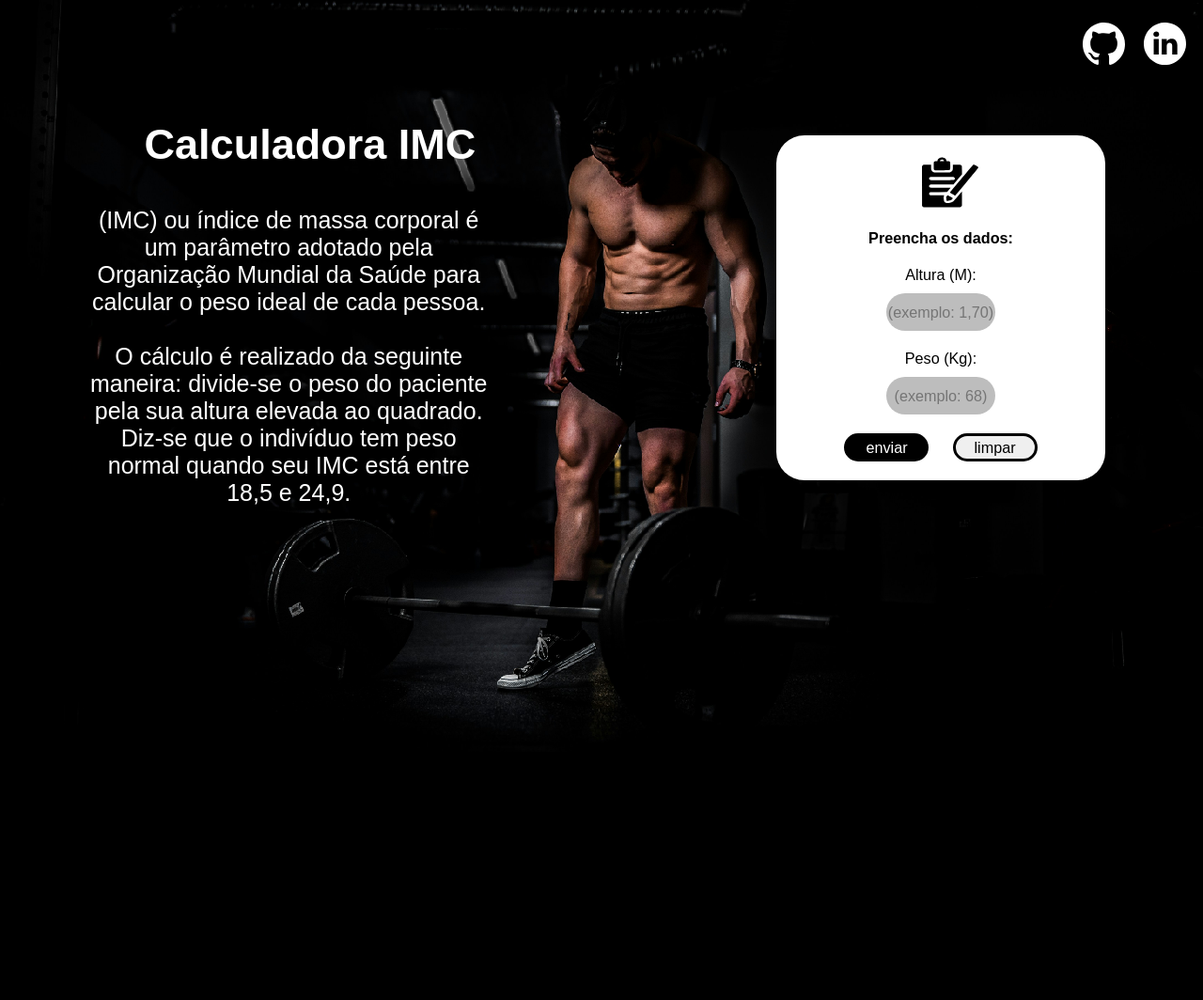
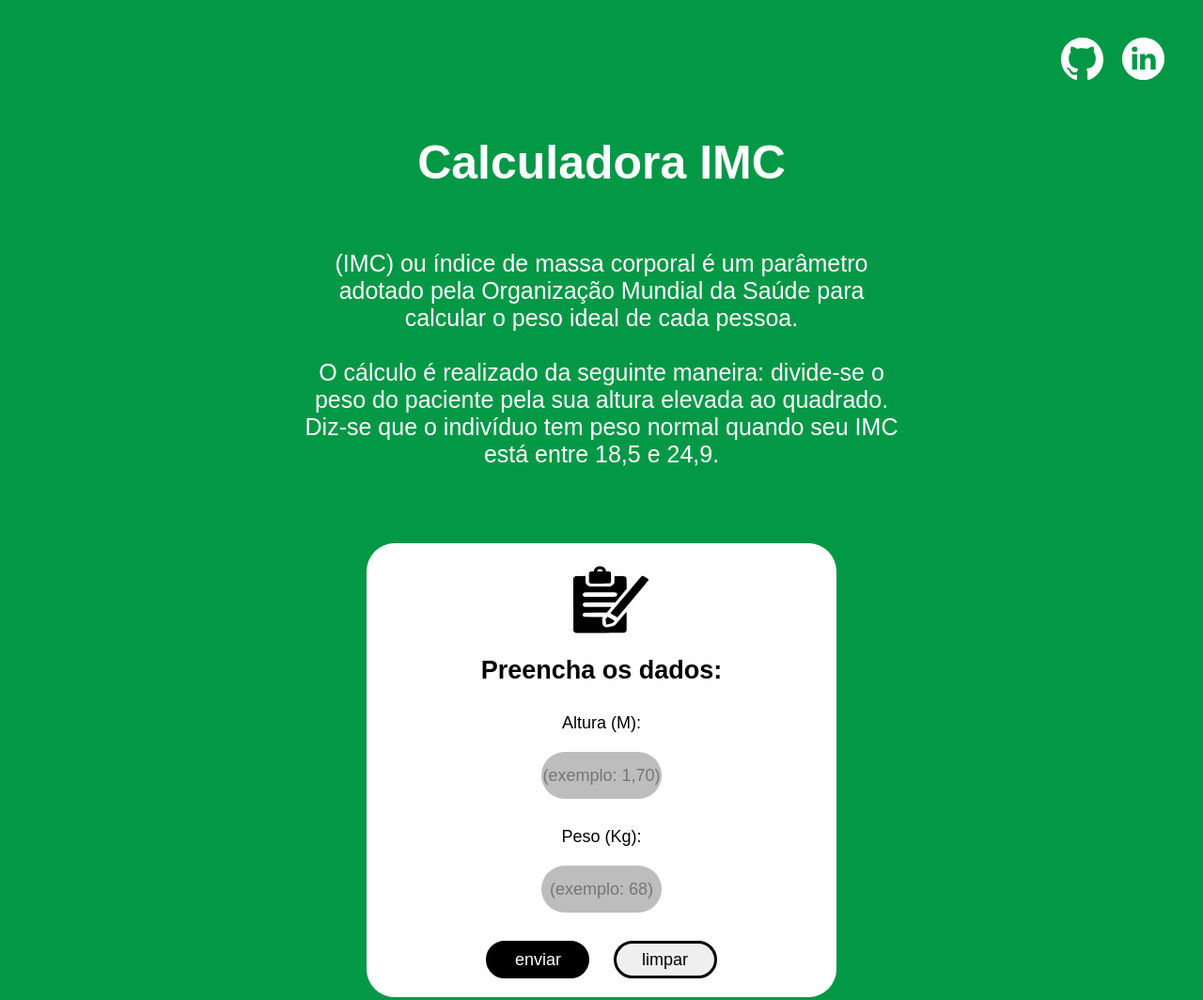
Before and after one commit to BrenoLira01/Calculadora-IMC, a plain HTML site: page index.html in a window 1280 px wide. Shown: the whole page at 94% size. Before the commit the page ends 800 px from the top, so only its background shows below. Drawn offline with Linux system fonts and the light colour scheme.

Commit message:
Mais alterações no estilo, Deus é fiel.

```diff
--- a/style/style.css
+++ b/style/style.css
@@ -7,8 +7,7 @@
 
 body {
   font-size: 18px;
-  background-color: #000000;
-  background-image: url("../imagens/background_360x800.png");
+  background-color: #039846;
   background-size: cover;
   background-repeat: no-repeat;
   height: 100vh;
@@ -140,12 +139,12 @@ body {
 
 @media only screen and (min-width: 768px) {
   body {
-    background-image: url("../imagens/background_1280x800.png");
     font-size: 25px;
   }
 
   .link {
-    margin-left: 90vw;
+    margin-top: 5vh;
+    margin-left: 85vw;
   }
 
   .icon {
@@ -153,67 +152,18 @@ body {
     height: 45px;
   }
 
-  .caixaDialogo {
-    color: #ffffff;
-    display: flex;
-    flex-direction: column;
-    align-items: flex-start;
-  }
-
-  #tituloInicial {
-    font-size: 1.8em;
-    padding-left: 12vw;
-  }
-
   #explicação {
-    padding: 40px 7vw;
-    margin-right: 52vw;
+    padding: 8vh 25vw 5vh;
   }
 
   .caixaCalculo {
     font-size: 18px;
-    position: fixed;
-    width: 350px;
-    top: 13vh;
-    right: 13vh;
-  }
-
-  #prancheta {
-    width: 60px;
-    height: 60px;
-  }
-
-  #tituloSecundario {
-    font-size: 0.9em;
-    padding: 15px 0 20px;
-  }
-
-  .descricao {
-    font-size: 0.9em;
-    padding-bottom: 10px;
+    width: 500px;
   }
 
   #primeiroInput,
   #segundoInput {
-    font-size: 0.9em;
-    height: 40px;
-    width: 9vw;
-    margin-bottom: 20px;
-  }
-
-  .botoes button {
-    font-size: 0.9em;
-    height: 30px;
-    width: 90px;
-  }
-
-  .caixaResultado {
-    margin-top: 40px;
-    margin-bottom: 0px;
-  }
-
-  #resultadoImc,
-  #valor {
-    padding-bottom: 10px;
+    height: 50px;
+    width: 10vw;
   }
 }
```
Also changed, not shown: imagens/background_1280x800.png (deleted), imagens/background_360x800.png (deleted), imagens/icon.svg, imagens/readme/print.png, 1 other file.
